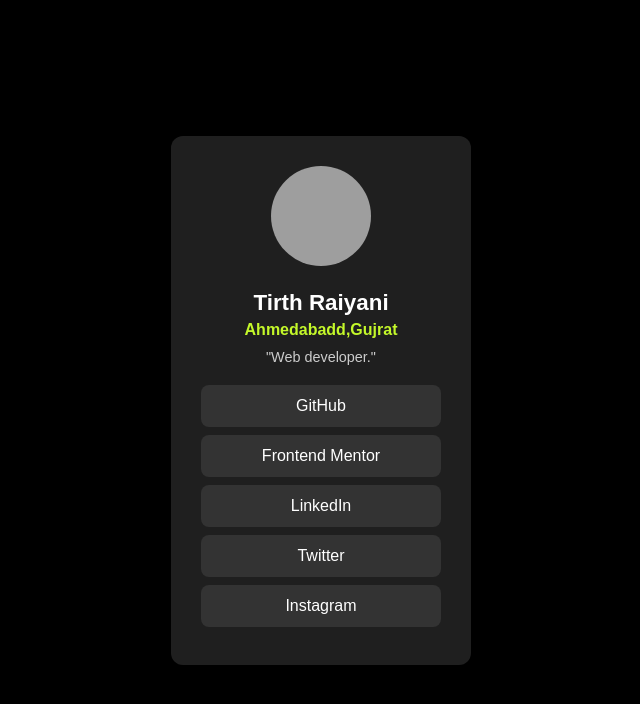
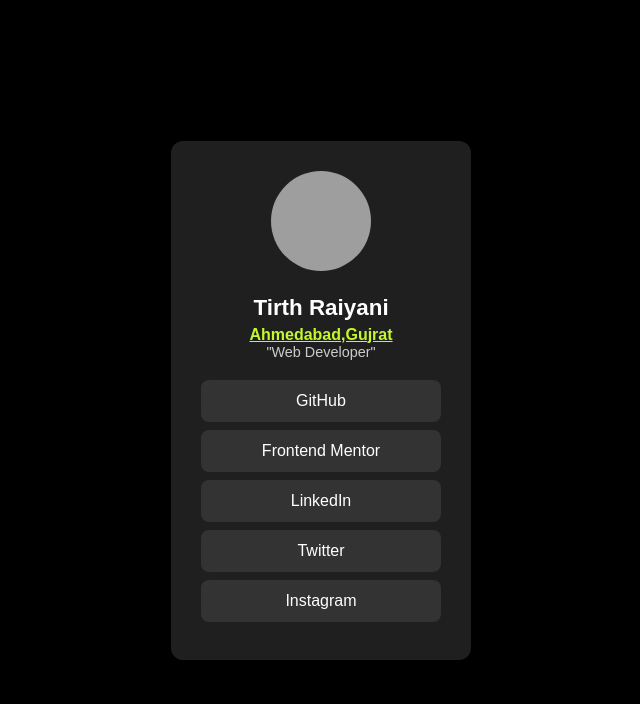
Before and after one commit to TIRTH-RAIYANI/profile, a plain HTML site: page index.html in a window 1280 px wide. Shown: the whole page, without its empty margins (319-959 px from the left). Drawn offline with Linux system fonts and the light colour scheme; grey boxes are pictures that could not be loaded.

Commit message:
Location

```diff
--- a/index.html
+++ b/index.html
@@ -10,8 +10,8 @@
   <div class="card">
     <img src="image/afb700f4-8688-4dd8-bfe5-82ea25b15a7c.png" alt="Profile" class="profile-img">
     <h2>Tirth Raiyani</h2>
-    <p class="location">Ahmedabadd,Gujrat</p>
-    <p class="description">"Web developer."</p>
+    <a href="https://maps.app.goo.gl/Azgnhp7W1HKySqko6" class="location" target="_blank">Ahmedabad,Gujrat</a>
+    <p class="description">"Web Developer"</p>
 
     <div class="links">
       <a href="https://github.com/TIRTH-RAIYANI/profile" target="_blank">GitHub</a>
```
